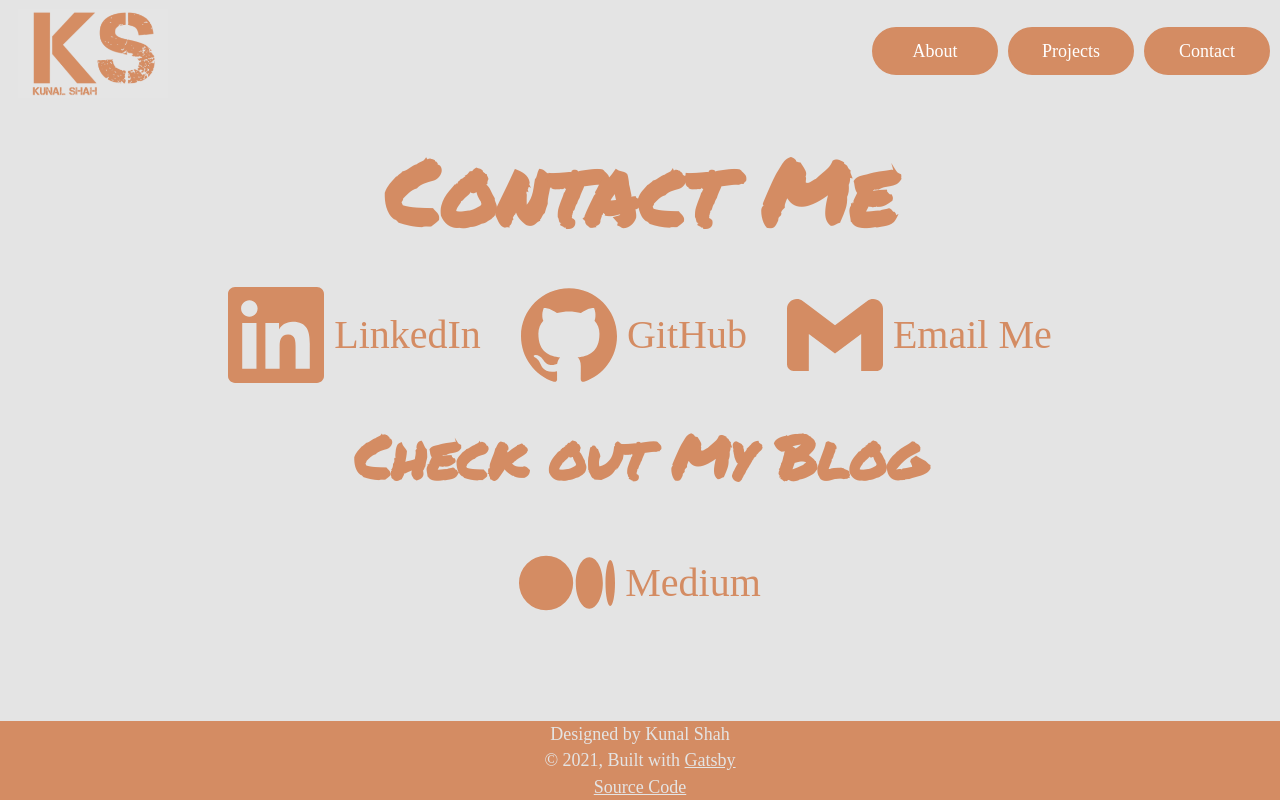
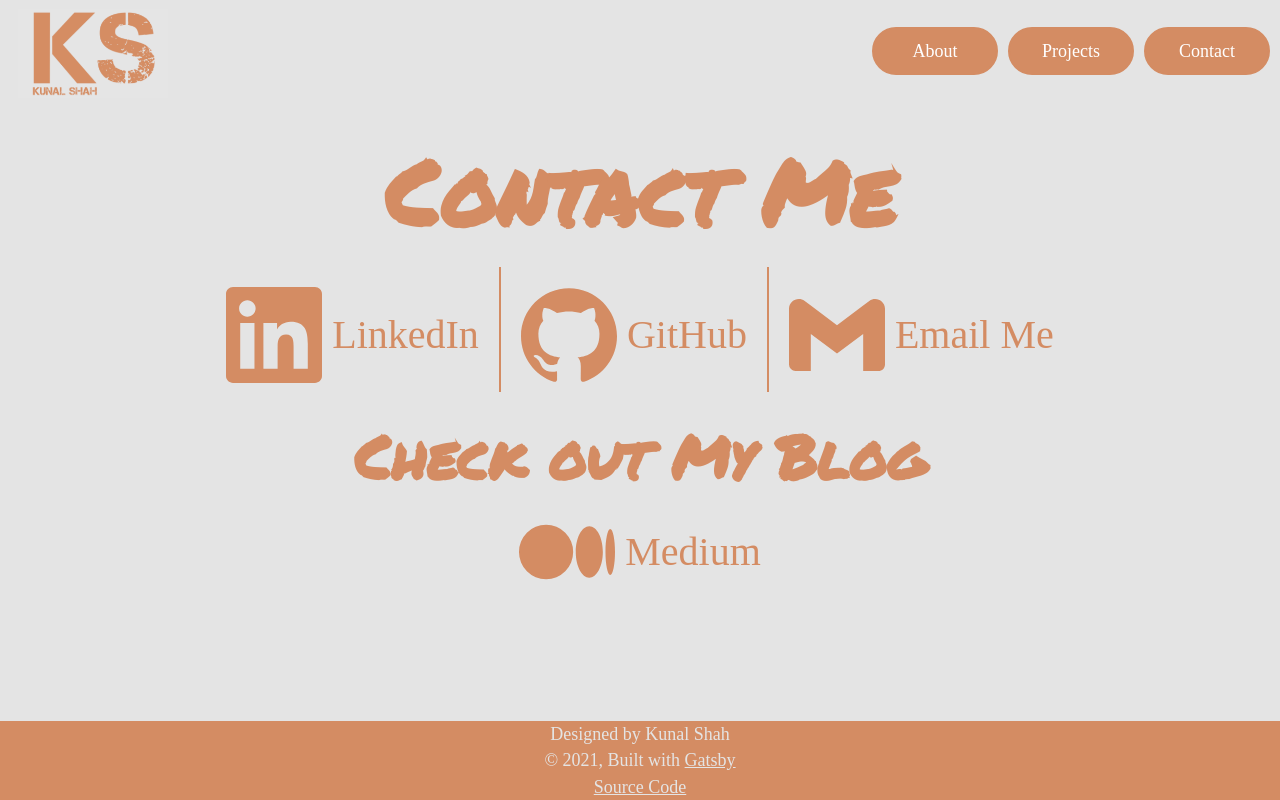
Before and after one commit to kdshah6593/portfolio-website, a Gatsby site: page /contact in a window 1280 px wide. Built offline with nearby package versions, Linux system fonts and the light colour scheme; Gatsby itself is replaced by a stand-in of ours; a web font is replaced by a local one.

Commit message:
vertical lines between logos

```diff
--- a/src/components/styles.css
+++ b/src/components/styles.css
@@ -101,12 +101,12 @@
     font-size: 60px;
     text-align: center;
     margin-top: 20px;
+    margin-bottom: -5px;
 }
 
 #contact-body {
     display: flex;
     flex-direction: column;
-    /* margin: 0 25%; */
 }
 
 .contact-list {
--- a/src/pages/contact.js
+++ b/src/pages/contact.js
@@ -21,12 +21,14 @@
                             <p>LinkedIn</p>
                         </div>
                     </a>
+                    <div style={{borderLeft:`2px solid #D48C63`, height:`125px`}}></div>
                     <a href="https://github.com/kdshah6593" target="_blank">
                         <div className="contact-item">
                             <GitHub className="icon" fill="#D48C63" />
                             <p>GitHub</p>
                         </div>
                     </a>
+                    <div style={{borderLeft:`2px solid #D48C63`, height:`125px`}}></div>
                     <a href="mailto:kdshah6593@gmail.com" target="_blank">
                         <div className="contact-item">
                             <Gmail className="icon" fill="#D48C63" />
```
